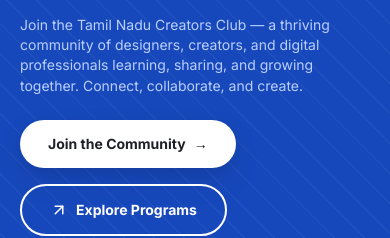
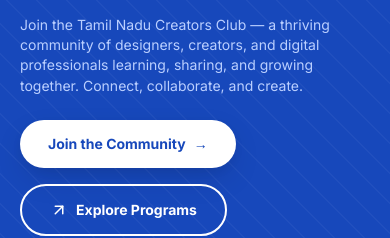
Before and after one commit to valavanacademy001-gif/Valavan-Academy, a Next.js app: page / in a window 390 px wide. Shown: the part 8780-9018 px from the top of the page. Built offline with nearby package versions, Linux system fonts and the light colour scheme; no server answers; the database is empty; a web font is replaced by a local one.

Commit message:
Fix Join the Community button text color to explicit blue

```diff
--- a/src/components/sections/CommunitySection.tsx
+++ b/src/components/sections/CommunitySection.tsx
@@ -88,10 +88,15 @@ export default function CommunitySection() {
                 href={EXTERNAL_URLS.community}
                 target="_blank"
                 rel="noopener noreferrer"
-                className="inline-flex items-center gap-2 bg-white text-[#1748BB] font-sans font-bold text-sm sm:text-base px-7 py-3.5 rounded-full hover:bg-neutral-100 hover:scale-105 transition-all duration-200 shadow-lg"
+                style={{ backgroundColor: "#FFFFFF", color: "#1748BB" }}
+                className="group inline-flex items-center gap-2 bg-white !text-[#1748BB] font-sans font-bold text-sm sm:text-base px-7 py-3.5 rounded-full hover:bg-[#F0F5FF] hover:scale-105 transition-all duration-200 shadow-lg cursor-pointer"
               >
-                Join the Community
-                <span>→</span>
+                <span style={{ color: "#1748BB" }} className="!text-[#1748BB] font-bold">
+                  Join the Community
+                </span>
+                <span style={{ color: "#1748BB" }} className="!text-[#1748BB] font-bold group-hover:translate-x-1 transition-transform">
+                  →
+                </span>
               </a>
               <Link
                 href="/programs"
```
